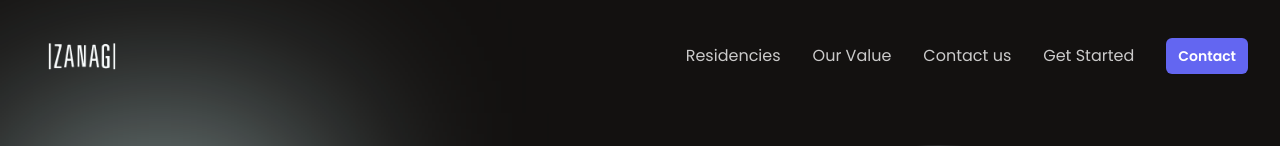
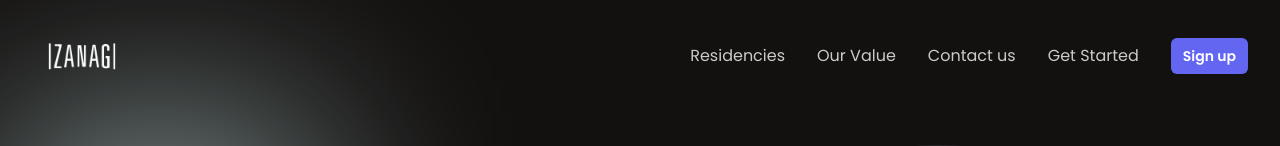
Before and after one commit to LaithFerjeoui/Full-Stack-Real-Estate-IZANAGI, a React (Vite) app in the folder client side/: page / in a window 1280 px wide. Shown: the top 146 px of the page. Built offline with nearby package versions, Linux system fonts and the light colour scheme.

Commit message:
Update Header

```diff
--- a/client side/src/components/Header.jsx
+++ b/client side/src/components/Header.jsx
@@ -14,7 +14,7 @@ const Header = () => {
         type="button"
         className="rounded-md bg-indigo-500 px-3 py-2 text-sm font-semibold text-white shadow-sm hover:bg-indigo-400 focus-visible:outline focus-visible:outline-2 focus-visible:outline-offset-2 focus-visible:outline-indigo-500"
       >
-        Contact
+        Sign up
       </button>
             </div>
         </div>
```
